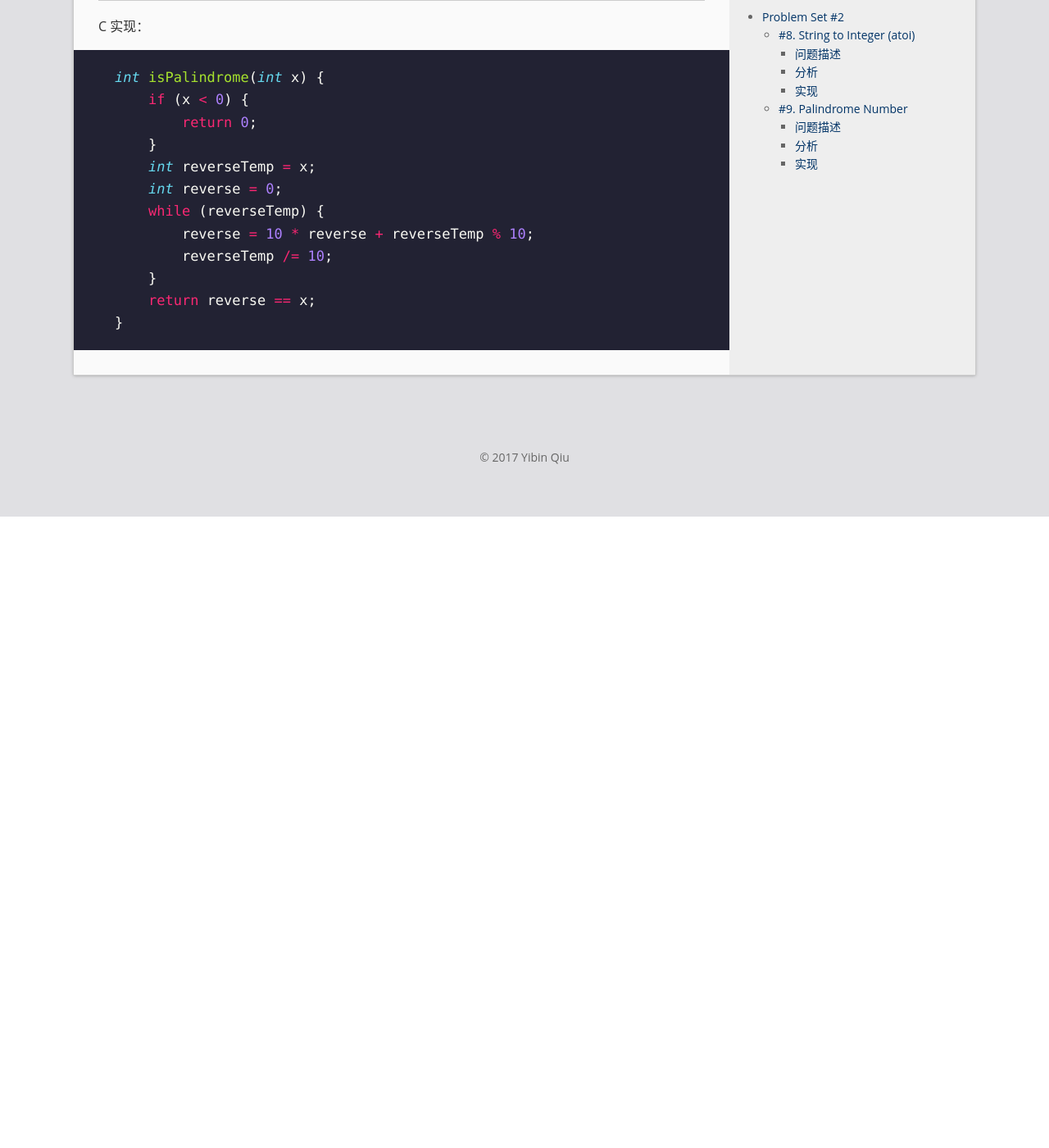
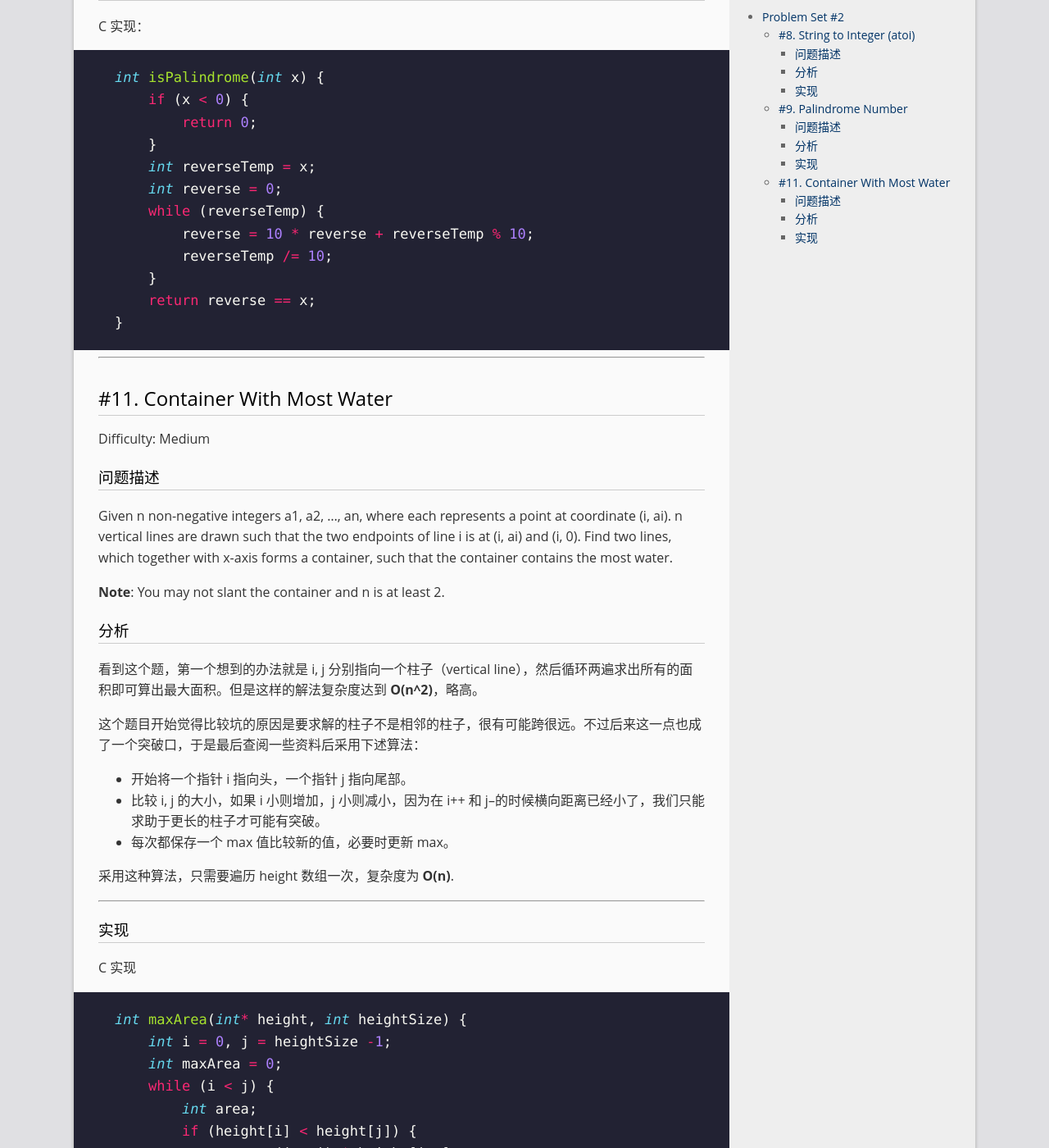
Before and after one commit to qyb225/qyb225.github.io, a Jekyll site: the page built from _posts/2017-09-11-Leetcode-Week2.md, in a window 1280 px wide and 1400 px high, scrolled down 2046 px. Shown: the whole window at 82% size. Built offline with Jekyll 4.4.1, drawn with Linux system fonts in a browser that asks for light colours; nearby versions of some CDN libraries; before the commit the page ends 2676 px from its top, so only the background shows below that; some of the changed text lies outside the part shown.

Commit message:
leetcode-week2-day1

````diff
--- a/_posts/2017-09-11-Leetcode-Week2.md
+++ b/_posts/2017-09-11-Leetcode-Week2.md
@@ -93,3 +93,54 @@ int isPalindrome(int x) {
     return reverse == x;
 }
 ```
+
+---
+
+## #11. Container With Most Water
+
+Difficulty: Medium
+
+### 问题描述
+
+Given n non-negative integers a1, a2, ..., an, where each represents a point at coordinate (i, ai). n vertical lines are drawn such that the two endpoints of line i is at (i, ai) and (i, 0). Find two lines, which together with x-axis forms a container, such that the container contains the most water.
+
+**Note**: You may not slant the container and n is at least 2.
+
+### 分析
+
+看到这个题，第一个想到的办法就是 i, j 分别指向一个柱子（vertical line），然后循环两遍求出所有的面积即可算出最大面积。但是这样的解法复杂度达到 **O(n^2)**，略高。
+
+这个题目开始觉得比较坑的原因是要求解的柱子不是相邻的柱子，很有可能跨很远。不过后来这一点也成了一个突破口，于是最后查阅一些资料后采用下述算法：
+
+* 开始将一个指针 i 指向头，一个指针 j 指向尾部。
+* 比较 i, j 的大小，如果 i 小则增加，j 小则减小，因为在 i++ 和 j--的时候横向距离已经小了，我们只能求助于更长的柱子才可能有突破。
+* 每次都保存一个 max 值比较新的值，必要时更新 max。
+
+采用这种算法，只需要遍历 height 数组一次，复杂度为 **O(n)**.
+
+---
+
+### 实现
+
+C 实现
+
+```c
+int maxArea(int* height, int heightSize) {
+    int i = 0, j = heightSize -1;
+    int maxArea = 0;
+    while (i < j) {
+        int area;
+        if (height[i] < height[j]) {
+            area = (j - i) * height[i++];
+        } else {
+            area = (j - i) * height[j--];
+        }
+        if (area > maxArea) {
+            maxArea = area;
+        }
+    }
+    return maxArea;
+}
+```
+
+---
````
